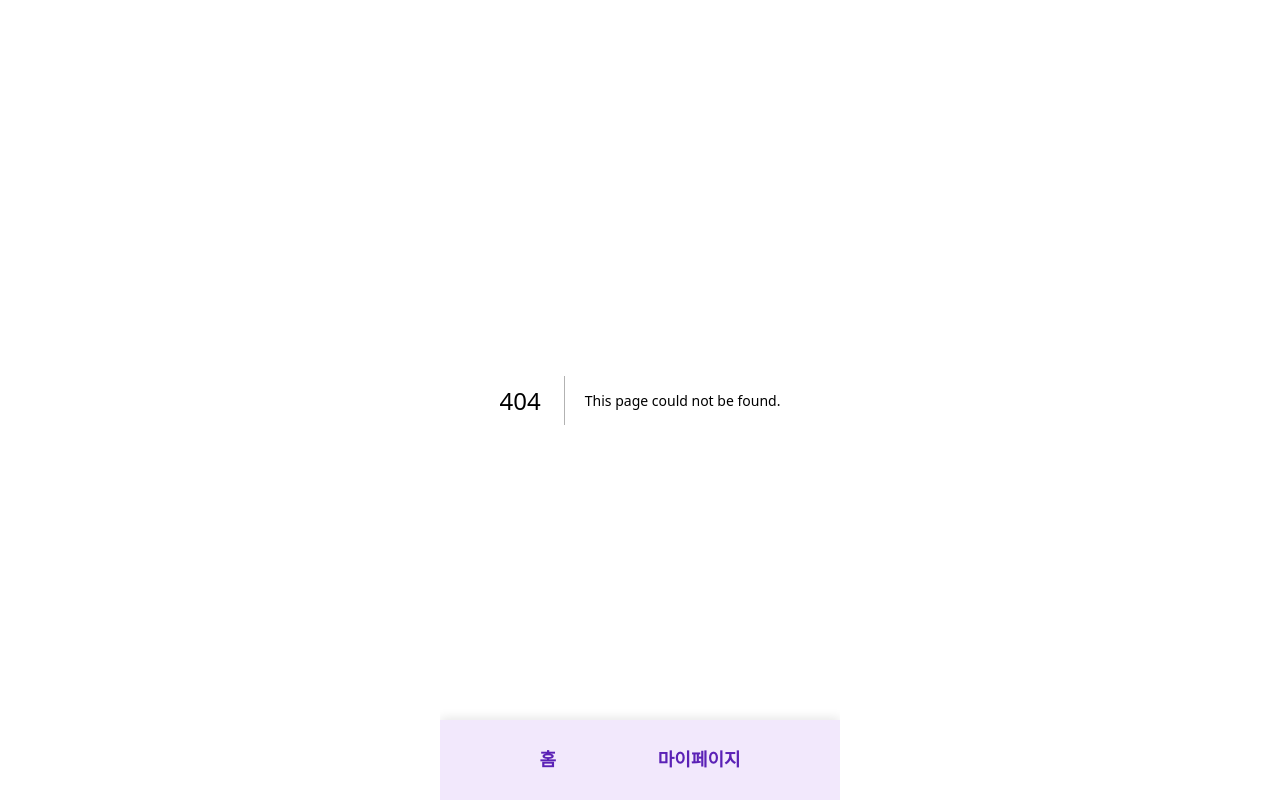
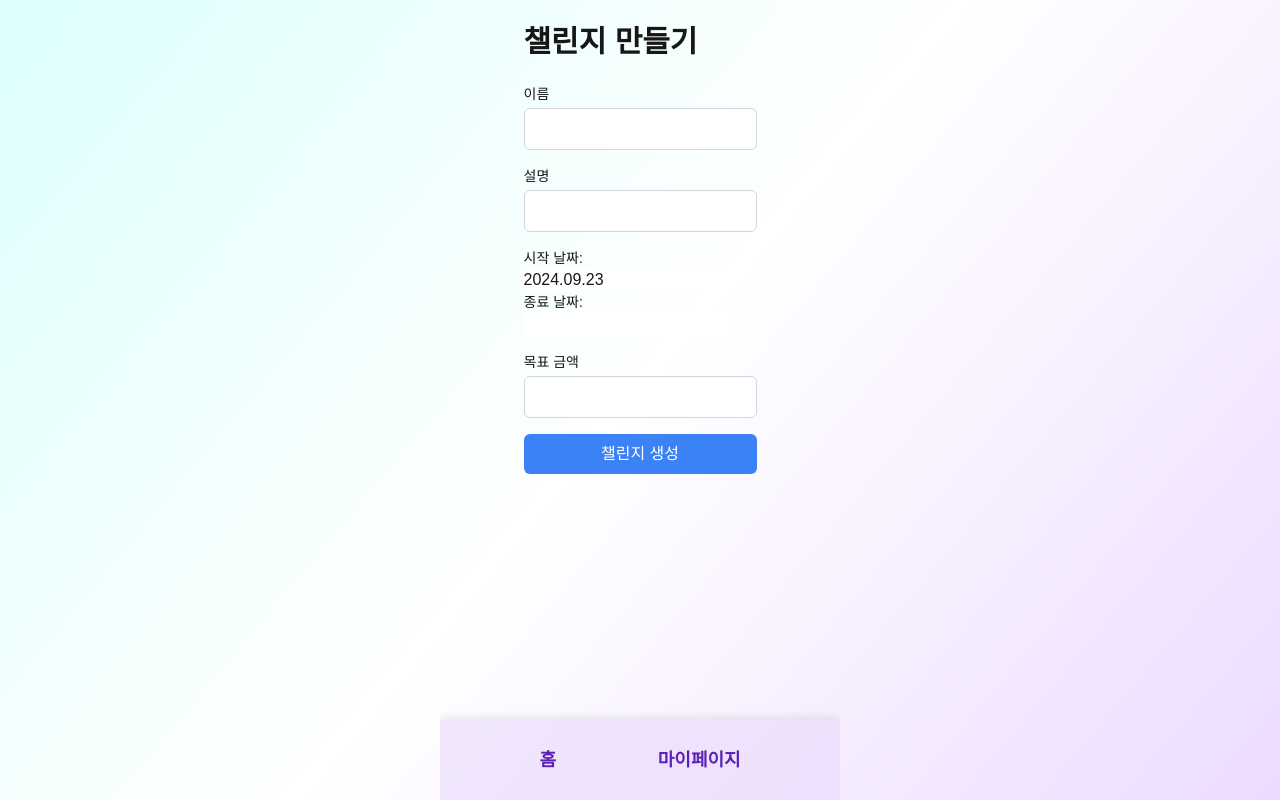
Before and after one commit to ho0116/piggyBank, a Next.js app in the folder frontend/: page /challenge/create in a window 1280 px wide. Before the commit this address had no page. Built offline with nearby package versions, Linux system fonts and the light colour scheme.

Commit message:
SC 중간 전송

```diff
--- /dev/null
+++ b/frontend/src/app/challenge/create/page.tsx
@@ -0,0 +1,140 @@
+"use client";
+
+import { useMutation } from "@tanstack/react-query";
+import { useState } from "react";
+import DatePicker from "react-datepicker";
+import "react-datepicker/dist/react-datepicker.css";
+import { createChallenge } from "../../api/challengeApi";
+import Challenge from "../../types/challengeType";
+import useAuth from "../../hooks/useAuth";
+
+
+export default function ChallengePage() {
+
+
+
+  const { user } = useAuth();
+
+  const [startDate, setStartDate] = useState<Date | null>(new Date());
+  const [endDate, setEndDate] = useState<Date | null>(null);
+  const [challengeName, setChallengeName] = useState<string>("");
+  const [challengeDescription, setChallengeDescription] = useState<string>("");
+  const [targetAmount, setTargetAmount] = useState<string>("");
+  const challengeStatus : string = "In Progress";
+  const savingCycle : number = 12;
+  const userId : number = user?.id;
+  const accountId : number = 2;
+  const savedAmount : number = 10000;
+
+
+  const mutation = useMutation({
+    mutationFn: createChallenge,
+    onSuccess: (data: Challenge) => {
+      console.log(data);
+      alert("챌린지 생성 성공");
+    },
+    onError: (error: Error) => {
+      alert(error.message || "오류 발생");
+    },
+  });
+
+  const handleSubmit = async (e: React.FormEvent) => {
+    e.preventDefault();
+
+    const challenge : Challenge = {
+      userId,
+      accountId,
+      savedAmount,
+      targetAmount: parseFloat(targetAmount),
+      savingCycle,
+      startDate: startDate.toISOString(),
+      endDate: endDate ? endDate.toISOString() : null,
+      challengeName,
+      challengeStatus,
+      challengeDescription,
+    };
+
+    mutation.mutate(challenge);
+
+  };
+
+  return (
+    <div className="max-w-lg mx-auto p-6">
+      <h1 className="text-3xl font-bold mb-6">챌린지 만들기</h1>
+      <form onSubmit={handleSubmit}>
+        <div className="mb-4">
+          <label htmlFor="name" className="block text-sm font-medium">
+            이름
+          </label>
+          <input
+            id="name"
+            required
+            className="w-full px-3 py-2 border border-gray-300 rounded-md mt-1 focus:outline-none focus:ring-2 focus:ring-blue-500"
+            value={challengeName}
+            onChange={(e) => setChallengeName(e.target.value)}
+          />
+        </div>
+        <div className="mb-4">
+          <label htmlFor="ment" className="block text-sm font-medium">
+            설명
+          </label>
+          <input
+            id="ment"
+            required
+            className="w-full px-3 py-2 border border-gray-300 rounded-md mt-1 focus:outline-none focus:ring-2 focus:ring-blue-500"
+            value={challengeDescription}
+            onChange={(e) => setChallengeDescription(e.target.value)}
+          />
+        </div>
+
+        <div className="mb-4">
+          {/* 시작 날짜 선택 */}
+          <label htmlFor="start" className="block text-sm font-medium">
+            시작 날짜:{" "}
+          </label>
+          <DatePicker
+            dateFormat="yyyy.MM.dd"
+            selected={startDate}
+            onChange={(date) => setStartDate(date)}
+            minDate={new Date()} // 과거 선택 불가
+            id="start"
+          />
+
+          <br />
+
+          {/* 종료 날짜 선택 */}
+          <label htmlFor="end" className="block text-sm font-medium">
+            종료 날짜:{" "}
+          </label>
+          <DatePicker
+            dateFormat="yyyy.MM.dd"
+            selected={endDate}
+            onChange={(date) => setEndDate(date)}
+            minDate={startDate} // 시작 날짜 이후만 선택 가능
+            id="end"
+          />
+        </div>
+
+        <div className="mb-4">
+          <label htmlFor="amount" className="block text-sm font-medium">
+            목표 금액
+          </label>
+          <input
+            id="amount"
+            required
+            value={targetAmount}
+            onChange={(e) => setTargetAmount(e.target.value)}
+            className="w-full px-3 py-2 border border-gray-300 rounded-md mt-1 focus:outline-none focus:ring-2 focus:ring-blue-500"
+          />
+        </div>
+
+        <button
+          type="submit"
+          className="w-full bg-blue-500 text-white py-2 rounded-md hover:bg-blue-600 transition-colors"
+        >
+          챌린지 생성
+        </button>
+      </form>
+    </div>
+  );
+}
--- /dev/null
+++ b/frontend/src/app/challenge/detail/[id]/page.tsx
@@ -0,0 +1,7 @@
+
+
+export default function detailPage () {
+    return (<>
+        <p>상세페이지</p>
+    </>)
+}
--- a/frontend/src/app/myPage/challengeList/page.tsx
+++ b/frontend/src/app/myPage/challengeList/page.tsx
@@ -1,45 +1,73 @@
-"use client"
+"use client";
 
 import { useQuery } from "@tanstack/react-query";
 import { getAllChallenges } from "@/app/api/challengeApi";
 import challenge from "@/app/types/challengeType";
 import useAuth from "@/app/hooks/useAuth";
+import Link from "next/link";
 
-export default function ChallengeList(){
+export default function ChallengeList() {
+  // const [list, setList] = useState([]);
+  const { user } = useAuth();
 
-    // const [list, setList] = useState([]);
-    const {user} = useAuth();
+  const {
+    data: challengeList,
+    isLoading,
+    isError,
+    error,
+  } = useQuery({
+    queryKey: ["challengeList"],
+    queryFn: () => getAllChallenges(user?.id as number),
+    enabled: !!user?.id,
+  });
 
-    const {data:challengeList, isLoading, isError, error} = useQuery({
-        queryKey:["challengeList"],
-        queryFn: ()=> getAllChallenges(user?.id as number),
-        enabled: !!user?.id,
-    })
-
-    console.log(user?.id, challengeList)
+  console.log(user?.id, challengeList);
 
   return (
     <div>
-            <p className="font-bold text-2xl text-center pt-5 text-cyan-500">챌린지 리스트</p>
+      <p className="font-bold text-2xl text-center pt-5 text-cyan-500">
+        챌린지 리스트
+      </p>
       {isLoading && <div>Loading</div>}
       {isError && <div>{error.message}</div>}
-            {!isError && challengeList &&
-
+      {!isError && challengeList && (
         <ul className="max-h-[80%] overflow-y-scroll list-none mt-4 flex flex-col items-center">
           {challengeList.map((c: challenge) => (
-              <li key={c.id} className="py-4 px-2 bg-white rounded-2xl w-10/12 shadow-md shadow-violet-200/20 mb-6">
+            <li
+              key={c.id}
+              className="py-4 px-2 bg-white rounded-2xl w-10/12 shadow-md shadow-violet-200/20 mb-6"
+            >
               <div>
                 <p className="font-bold text-lg">{c.challengeName}</p>
-                    <p className="text-sm text-gray-500">{c.startDate} ~ {c.endDate}</p>
-                    <p className={c.challengeStatus === "In Progress" ? "text-blue-500 w-20 text-sm mb-2" : "bg-red-500  w-20 text-sm mb-2"}>{c.challengeStatus}</p>
+                <p className="text-sm text-gray-500">
+                  {c.startDate} ~ {c.endDate}
+                </p>
+                <p
+                  className={
+                    c.challengeStatus === "In Progress"
+                      ? "text-blue-500 w-20 text-sm mb-2"
+                      : "bg-red-500  w-20 text-sm mb-2"
+                  }
+                >
+                  {c.challengeStatus}
+                </p>
                 {/* <p>현재 저축액 <span className="text-violet-700 font-semibold">{c.savedAmount} 원</span> </p> */}
-                    <p><span>달성률 </span> <span className="text-violet-700 font-semibold">{c.savedAmount/c.targetAmount * 100} %</span> </p>
+                <p>
+                  <span>달성률 </span>{" "}
+                  <span className="text-violet-700 font-semibold">
+                    {(c.savedAmount / c.targetAmount) * 100} %
+                  </span>{" "}
+                </p>
                 {/* <p>{c.challengeDescription}</p> */}
                 <p>{c.challengeDescription}</p>
+                <button>
+                  <Link href={`/challenge/detail/${c.id}`}> 상세보기</Link>
+                </button>
               </div>
             </li>
           ))}
-          </ul>}
+        </ul>
+      )}
     </div>
-    )
+  );
 }
```
Lines whose indentation alone changed are shown as unchanged.
